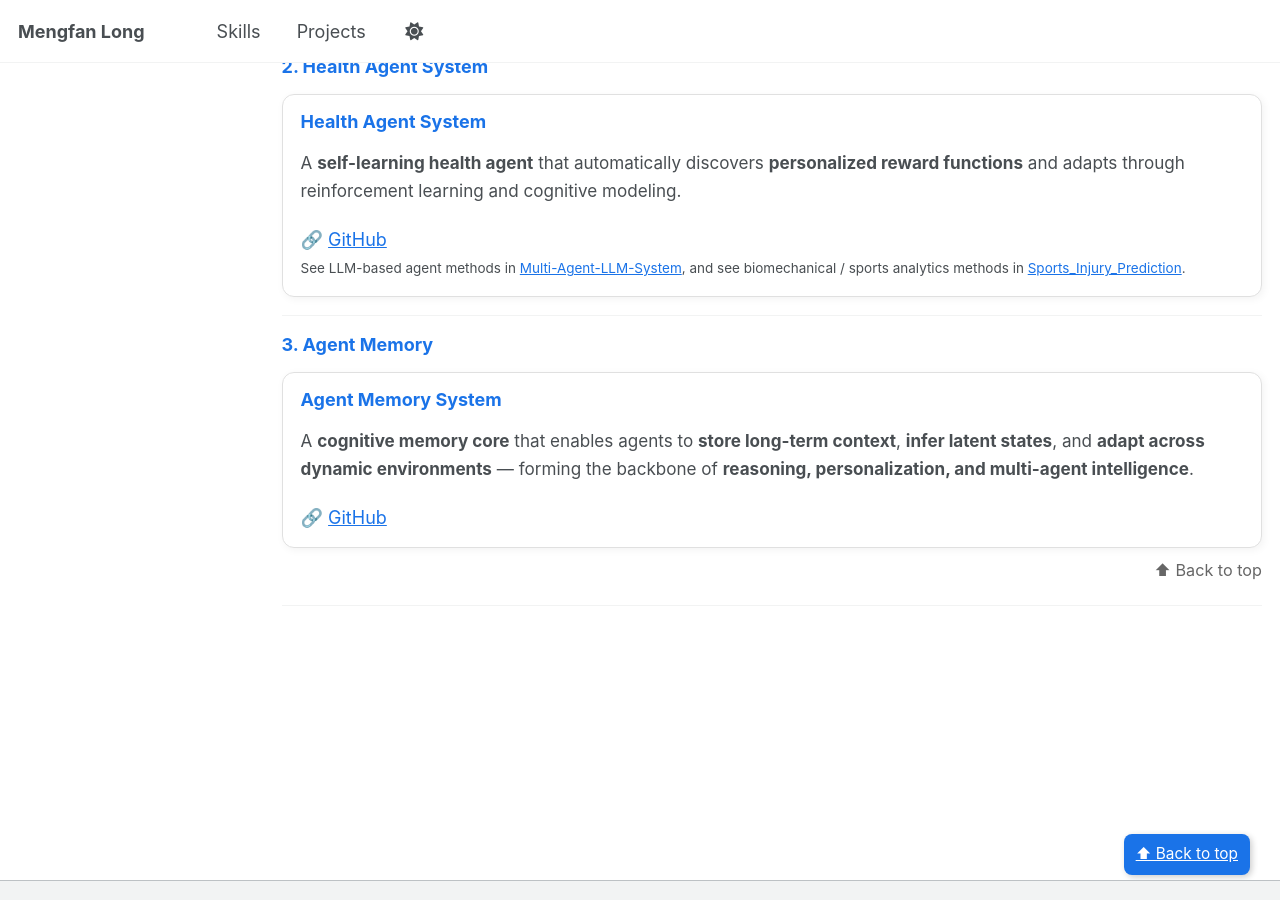
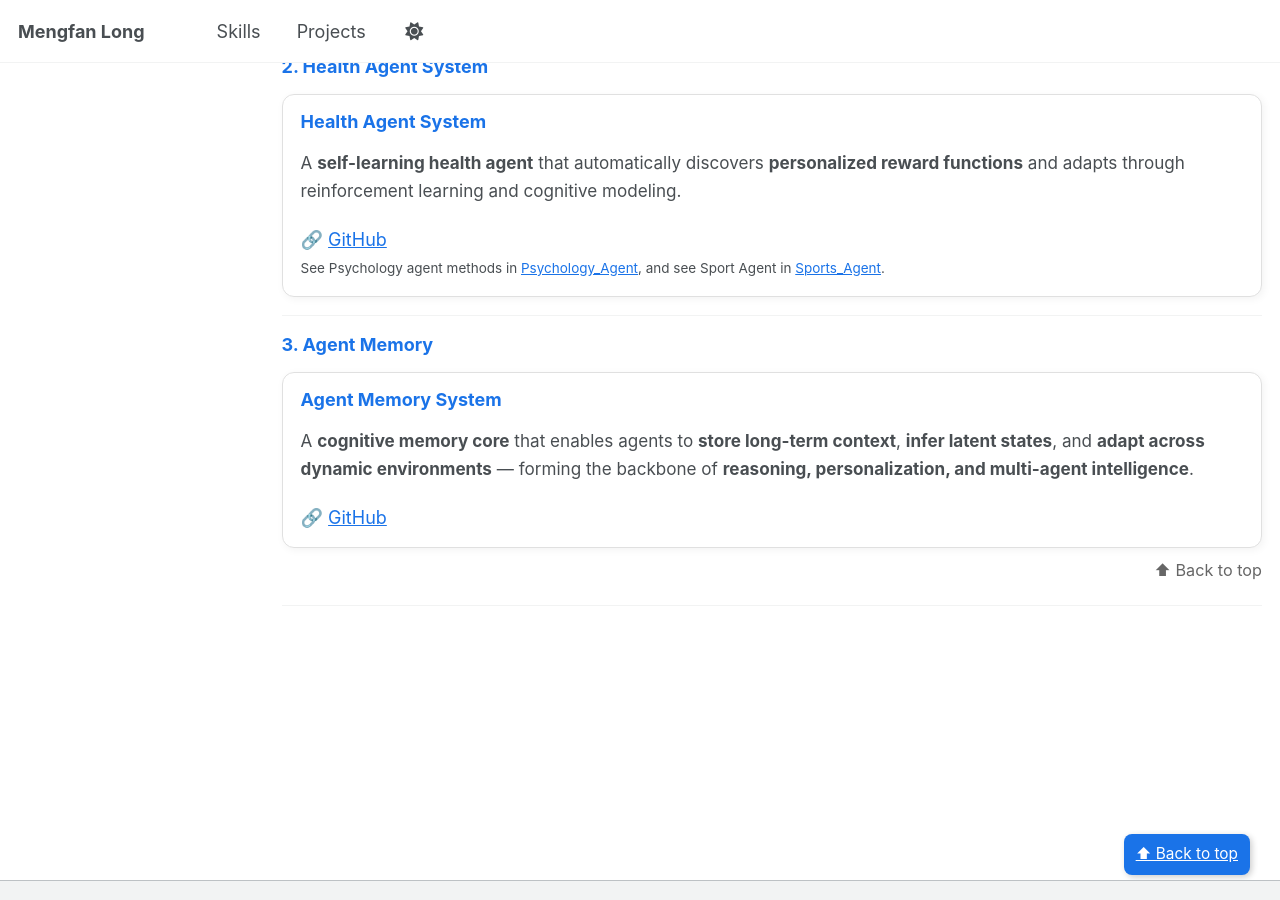
Before and after one commit to kevinlmf/kevinlmf.github.io, a Jekyll site: the page built from _pages/projects.md, in a window 1280 px wide and 900 px high, scrolled down 2257 px. Built offline with Jekyll 4.4.1, drawn with Linux system fonts in a browser that asks for light colours; a script that is not in the unit is left out.

Commit message:
Update projects.md

```diff
--- a/_pages/projects.md
+++ b/_pages/projects.md
@@ -120,12 +120,13 @@ Building systems that merge **machine learning**, **optimization**, and **contro
   </p>
   🔗 <a href="https://github.com/kevinlmf/Health_Agent_System" target="_blank">GitHub</a><br>
   <small>
-    See LLM-based agent methods in
-    <a href="https://github.com/kevinlmf/Multi-Agent-LLM-System" target="_blank">Multi-Agent-LLM-System</a>,
-    and see biomechanical / sports analytics methods in
-    <a href="https://github.com/kevinlmf/Sports_Injury_Prediction" target="_blank">Sports_Injury_Prediction</a>.
+    See Psychology agent methods in
+    <a href="https://github.com/kevinlmf/Psychology_Agent" target="_blank">Psychology_Agent</a>,
+    and see Sport Agent in
+    <a href="https://github.com/kevinlmf/Sports_Agent" target="_blank">Sports_Agent</a>.
   </small>
 </div>
+
 
 
 ---
```
